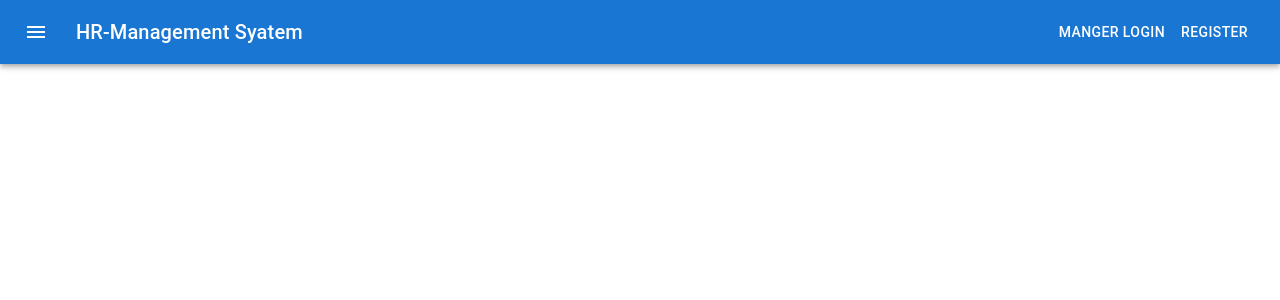
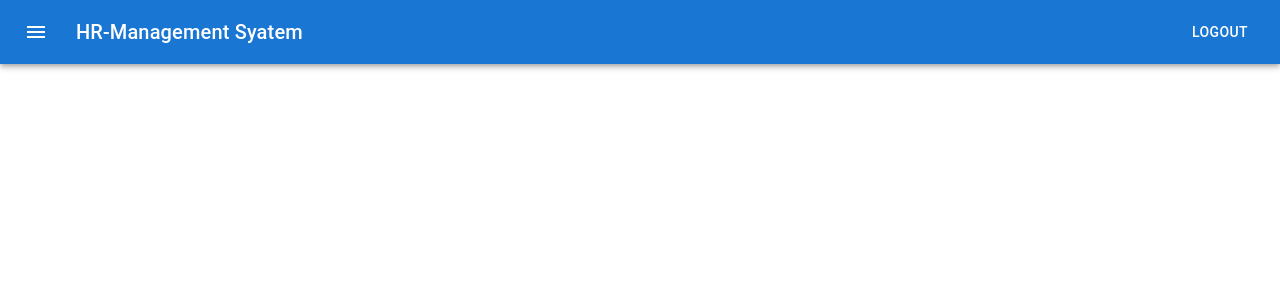
Before and after one commit to shroukksobhy/HR-Management-System, a React (Create React App) app: page / in a window 1280 px wide. Shown: the top 300 px of the page. Built offline with nearby package versions, Linux system fonts and the light colour scheme.

Commit message:
Add user header

```diff
--- a/src/components/Custom/AuthProvider.js
+++ b/src/components/Custom/AuthProvider.js
@@ -15,7 +15,10 @@ export const AuthProvider = ({ children }) => {
         // if (callback) callback();
     };
 
-    const logout = () => setIsAuthenticated(false);
+    const logout = () => {
+        setIsAuthenticated(false);
+        setUser(null);
+    };
     return (
         <AuthContext.Provider value={{ isAuthenticated, login, logout, user, setUser }}>
             {children}
--- a/src/components/Dashboard.js
+++ b/src/components/Dashboard.js
@@ -62,7 +62,7 @@ function Dashboard() {
             >
                 <Avatar src="/a" alt="Shrouk" />
                 <Box sx={{ ml: 2 }}>
-                    <Typography variant="subtitle2">HI user? {user.username}</Typography>
+                    <Typography variant="subtitle2">HI user? {user}</Typography>
 
                     <Typography variant="body2" sx={{ color: 'text.secondary' }}>
                         Manager
--- a/src/components/Header.js
+++ b/src/components/Header.js
@@ -1,4 +1,4 @@
-import React from 'react';
+import React, { useContext } from 'react';
 // import './header.css';
 import AppBar from '@mui/material/AppBar';
 import Box from '@mui/material/Box';
@@ -9,7 +9,10 @@ import IconButton from '@mui/material/IconButton';
 import MenuIcon from '@mui/icons-material/Menu';
 import './header.css';
 import { Link } from 'react-router-dom';
+import { AuthContext } from './Custom/AuthProvider';
 function Header() {
+    const { isAuthenticated, logout } = useContext(AuthContext);
+
     return (
         <div className='header'>
             <Box sx={{ flexGrow: 1 }}>
@@ -27,16 +30,31 @@ function Header() {
                         <Typography variant="h6" component="div" sx={{ flexGrow: 1 }}>
                             HR-Management Syatem
                         </Typography>
+                        {isAuthenticated ? (
+                            <div>
+                                <Button color="inherit" onClick={logout}>
+                                    Logout
+                                </Button>
+                            </div>
+                            // <button onClick={logout}>Logout</button>
+                        ) :
+                            <div>
+                                <Button color="inherit" component={Link} to="/login">
+                                    Manger Login
+                                </Button>
 
-                        {/* <Button color="inherit">Login</Button> */}
-                        {/* <Link to="/about">About</Link> */}
-                        <Button color="inherit" component={Link} to="/login">
+                                <Button color="inherit" component={Link} to="/register">
+                                    Register
+                                </Button>
+                            </div>
+
+                        }
+                        {/* <Button color="inherit" component={Link} to="/login">
                             Manger Login
                         </Button>
                         <Button color="inherit" component={Link} to="/register">
                             Register
-                        </Button>
-                        {/* <Button color="inherit">Register</Button> */}
+                        </Button> */}
 
                     </Toolbar>
                 </AppBar>
```
